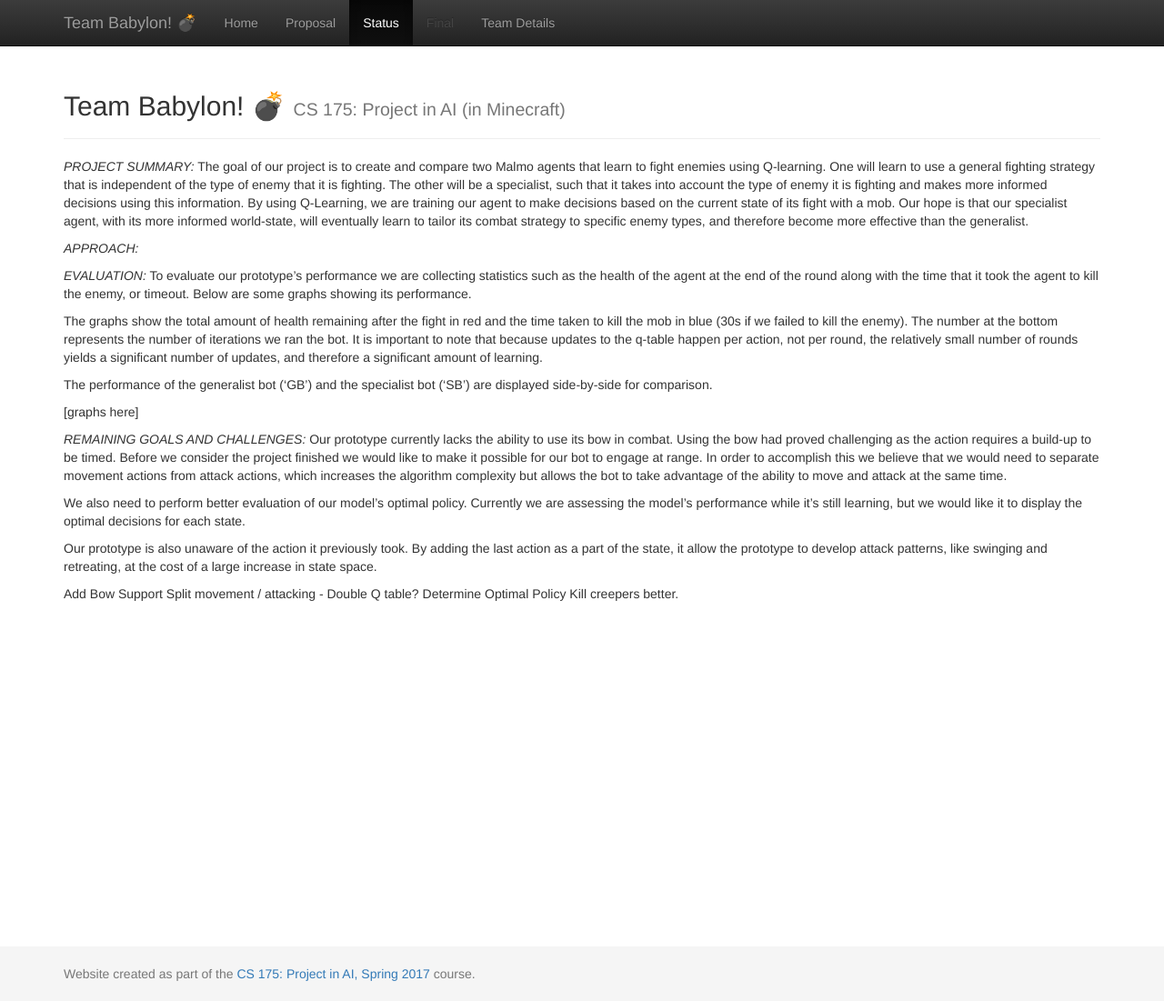
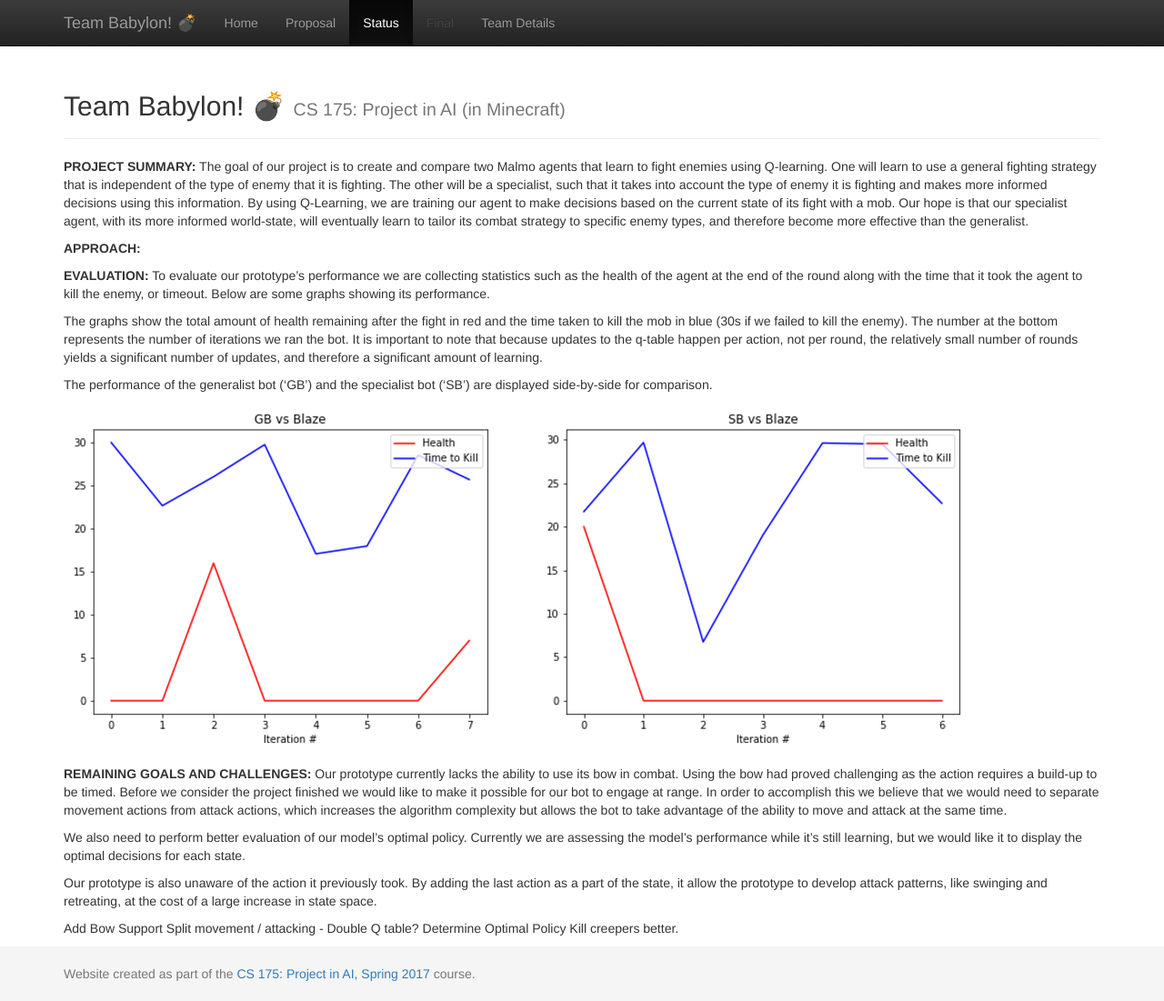
Before and after one commit to StStevens/TeamBabylon, a Jekyll site: the page built from docs/status.md, in a window 1280 px wide and 1101 px high. Shown: the whole window at 91% size. Built offline with Jekyll 4.4.1, drawn with Linux system fonts in a browser that asks for light colours.

Commit message:
practice at adding an image in md

```diff
--- a/docs/status.md
+++ b/docs/status.md
@@ -3,23 +3,24 @@ layout: default
 title:  Status
 ---
 
-*PROJECT SUMMARY:*
+**PROJECT SUMMARY:**
 The goal of our project is to create and compare two Malmo agents that learn to fight enemies using Q-learning. One will learn to use a general fighting strategy that is independent of the type of enemy that it is fighting. The other will be a specialist, such that it takes into account the type of enemy it is fighting and makes more informed decisions using this information. By using Q-Learning, we are training our agent to make decisions based on the current state of its fight with a mob. Our hope is that our specialist agent, with its more informed world-state, will eventually learn to tailor its combat strategy to specific enemy types, and therefore become more effective than the generalist.
 
-*APPROACH:*
+**APPROACH:**
 
 
-*EVALUATION:*
+**EVALUATION:**
 To evaluate our prototype’s performance we are collecting statistics such as the health of the agent at the end of the round along with the time that it took the agent to kill the enemy, or timeout. Below are some graphs showing its performance.
 
 The graphs show the total amount of health remaining after the fight in red and the time taken to kill the mob in blue (30s if we failed to kill the enemy). The number at the bottom represents the number of iterations we ran the bot. It is important to note that because updates to the q-table happen per action, not per round, the relatively small number of rounds yields a significant number of updates, and therefore a significant amount of learning.
 
 The performance of the generalist bot (‘GB’) and the specialist bot (‘SB’) are displayed side-by-side for comparison.
 
-[graphs here]
+![alt text](https://raw.githubusercontent.com/StStevens/TeamBabylon/master/docs/blaze.png)
 
 
-*REMAINING GOALS AND CHALLENGES:*
+
+**REMAINING GOALS AND CHALLENGES:**
 Our prototype currently lacks the ability to use its bow in combat. Using the bow had proved challenging as the action requires a build-up to be timed. Before we consider the project finished we would like to make it possible for our bot to engage at range. In order to accomplish this we believe that we would need to separate movement actions from attack actions, which increases the algorithm complexity but allows the bot to take advantage of the ability to move and attack at the same time.
 
 We also need to perform better evaluation of our model’s optimal policy. Currently  we are assessing the model’s performance while it’s still learning, but we would like it to display the optimal decisions for each state.
```
